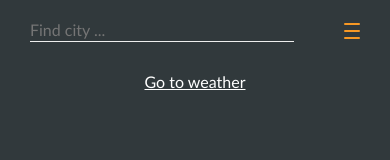
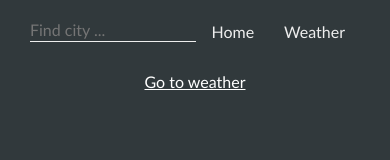
Before and after one commit to MaximkaNet/weather-react, a React (Create React App) app: page / in a window 390 px wide. Shown: the top 160 px of the page. Built offline with nearby package versions, Linux system fonts and the light colour scheme.

Commit message:
Menu add another variant and microfix SearchForm

```diff
--- a/src/Components/Menu/Menu.css
+++ b/src/Components/Menu/Menu.css
@@ -1,4 +1,28 @@
-.burger{
+.menuList {
+  width: 70%;
+}
+
+.menuListItems {
+  width: 100%;
+  display: flex;
+  justify-content: flex-end;
+}
+
+.menuListItem {
+  color: var(--primary-color);
+  display: flex;
+  align-items: flex-start;
+  text-decoration: none;
+  transition: color .3s;
+  margin: 0 15px;
+}
+
+.menuListItem:hover {
+  color: var(--secondary-color);
+  transition: .3s;
+}
+
+.burger {
   width: 16px;
   height: 16px;
   display: flex;
@@ -7,7 +31,8 @@
   cursor: pointer;
   box-sizing: border-box;
 }
-.burger-item{
+
+.burger-item {
   box-sizing: border-box;
   display: block;
   position: relative;
@@ -16,7 +41,8 @@
   background-color: var(--burger-color);
   border-radius: 4px;
 }
-.overlay{
+
+.overlay {
   position: absolute;
   top: 0;
   left: 0;
@@ -28,18 +54,21 @@
   background-color: #1e202098;
   overflow: hidden;
 }
-.menu{
+
+.menu {
   width: 300px;
   height: 100%;
   overflow-y: auto;
   background-color: var(--bg-color);
   transform: translateX(300px);
 }
-.open{
+
+.open {
   transform: translateX(0px);
   transition: .3s;
 }
-.close{
+
+.close {
   width: 16px;
   height: 16px;
   margin-top: 24px;
@@ -49,7 +78,8 @@
   justify-content: center;
   cursor: pointer;
 }
-.closeItem{
+
+.closeItem {
   display: block;
   width: 16px;
   height: 2px;
@@ -57,20 +87,24 @@
   transform-origin: center;
   position: absolute;
 }
-.closeItem:nth-child(1){
+
+.closeItem:nth-child(1) {
   transform: rotateZ(45deg);
 }
-.closeItem:nth-child(2){
+
+.closeItem:nth-child(2) {
   transform: rotateZ(-45deg);
 }
-.menuItems{
+
+.menuItems {
   width: 100%;
   display: flex;
   flex-direction: column;
   margin-top: 30px;
   padding: 0 30px;
 }
-.menuItem{
+
+.menuItem {
   color: var(--primary-color);
   display: flex;
   align-items: flex-start;
@@ -78,11 +112,13 @@
   text-decoration: none;
   transition: color .3s;
 }
-.menuItem:hover{
+
+.menuItem:hover {
   color: var(--secondary-color);
   transition: .3s;
 }
-.menuItem::before{
+
+.menuItem::before {
   content: '';
   display: block;
   flex-shrink: 0;
--- a/src/Components/Menu/Menu.jsx
+++ b/src/Components/Menu/Menu.jsx
@@ -4,7 +4,9 @@ import $ from 'jquery';
 import './Menu.css';
 
 const Menu = () => {
+  const [isBurger, setIsBurger] = useState(false);
   const [isActive, setActive] = useState(false);
+
   const menuItems = [{
     name: "Home",
     to: '/'
@@ -12,14 +14,27 @@ const Menu = () => {
     name: "Weather",
     to: '/weather'
   }];
-  const open = () => {
-    setActive(true);
+
+  const open = async () => {
+    await setActive(true);
+    $('.overlay').fadeIn(50, () => { $('.menu').addClass('open') })
   }
+
   const close = () => {
     $('.overlay').fadeOut('fast', () => setActive(false));
   }
-  useEffect(() => { $('.overlay').fadeIn(50, () => { $('.menu').addClass('open') }) }, [isActive]);
-  return (
+  window.addEventListener('resize', (event) => {
+    let width = window.innerWidth;
+    if (width < 768 && !isBurger) {
+      setIsBurger(true);
+    }
+    else if (width >= 768 && isBurger) {
+      setIsBurger(false);
+    }
+  })
+  useEffect(() => { /*$('.overlay').fadeIn(50, () => { $('.menu').addClass('open') })*/ }, [isActive]);
+  return isBurger
+    ?
     <>
       <div className="burger" onClick={open}>
         <span className="burger-item"></span>
@@ -42,6 +57,13 @@ const Menu = () => {
         </div>
       }
     </>
-  )
+    :
+    <>
+      <div className="menuList">
+        <div className="menuListItems">
+          {menuItems.map((i, index) => <Link key={index} to={i.to} className="menuListItem" onClick={close}>{i.name}</Link>)}
+        </div>
+      </div>
+    </>
 }
 export default Menu;
--- a/src/Components/SearchForm/SearchForm.css
+++ b/src/Components/SearchForm/SearchForm.css
@@ -1,11 +1,18 @@
-.searchForm{
+.searchForm {
   display: flex;
   border-bottom: 1px solid;
   border-bottom-color: var(--primary-color);
-  width: 80%;
+  width: 30%;
   max-width: 300px;
 }
-.searchInput{
+
+@media (max-width: 768px) {
+  .searchForm {
+    width: 80%;
+  }
+}
+
+.searchInput {
   all: unset;
 
   font-size: 16px;
@@ -14,7 +21,8 @@
   text-overflow: ellipsis;
   width: 100%;
 }
-.send{
+
+.send {
   all: unset;
   cursor: pointer;
 }
```
